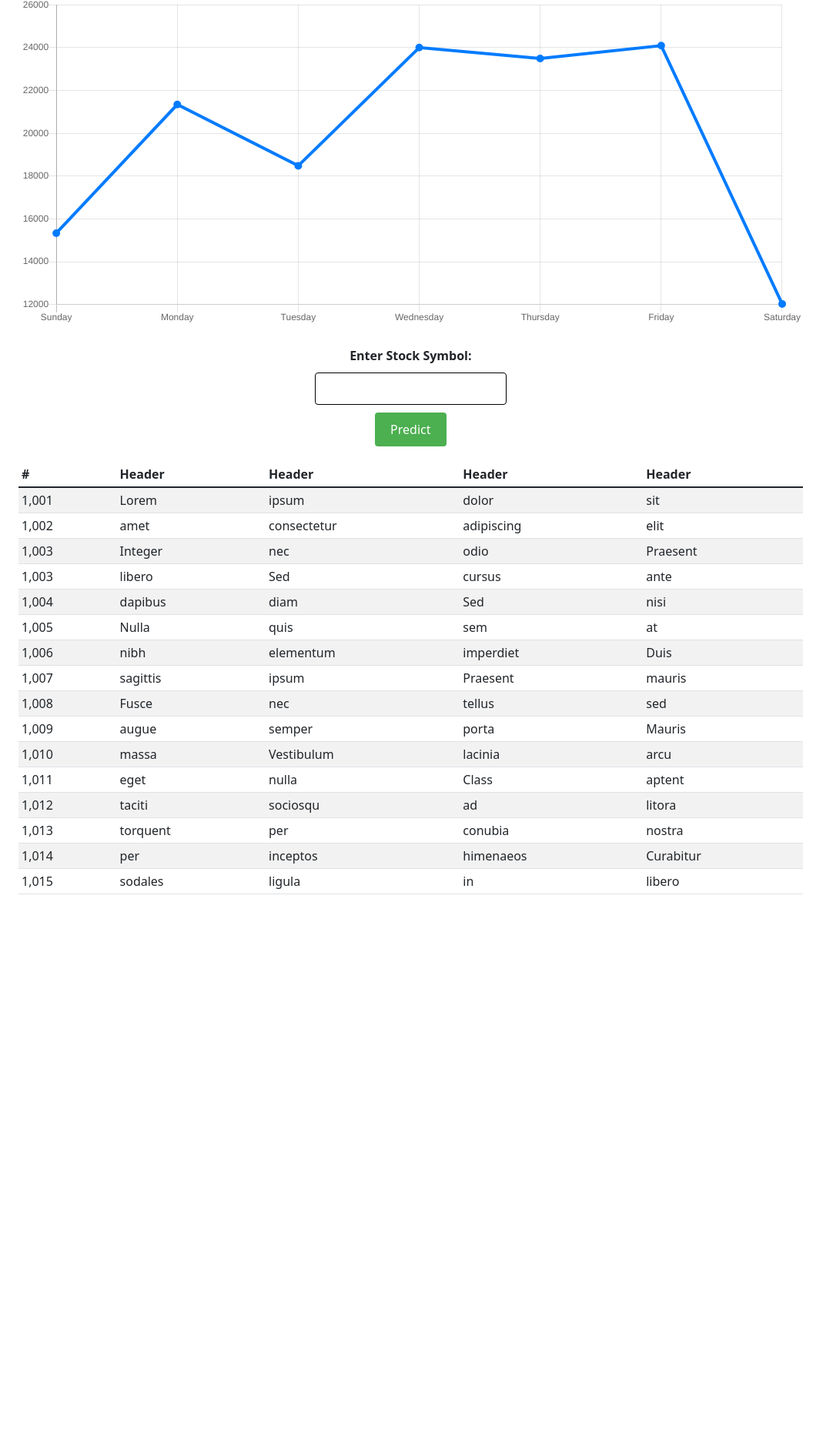
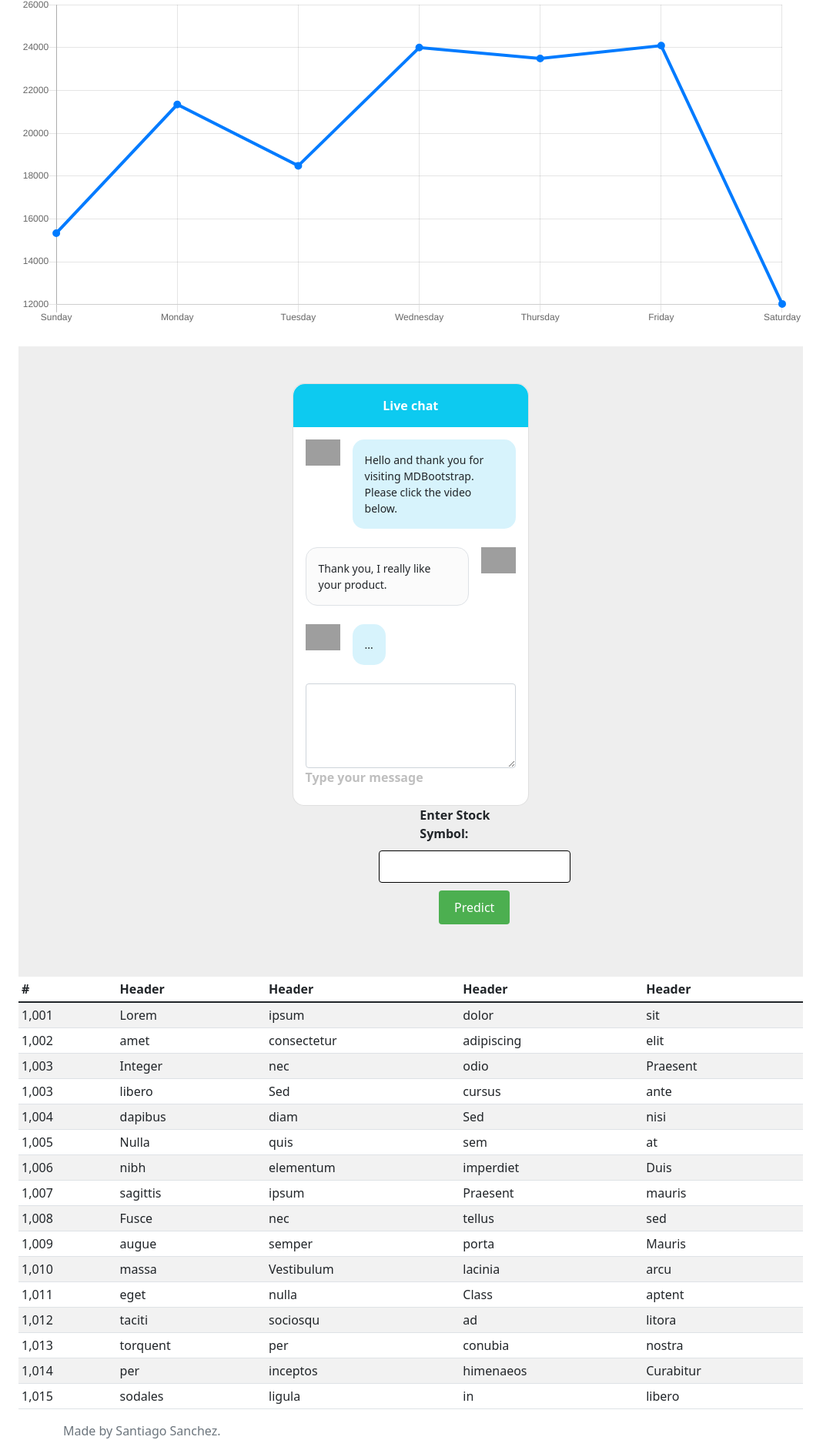
Before and after one commit to santiagoSSAA/BullishNeuralNets, a Flask app: page / in a window 1280 px wide. Shown: the part 233-2104 px from the top of the page at 77% size, without its empty margins (0-1082 px from the left). Before the commit the page ends 1395 px from the top, so only its background shows below. Run offline with Flask 3, Linux system fonts and the light colour scheme; some libraries are stand-ins or nearby versions; grey boxes are pictures that could not be loaded.

Commit message:
Add more for website

```diff
--- a/static/css/style.css
+++ b/static/css/style.css
@@ -26,3 +26,79 @@ button[type="submit"] {
   border-radius: 4px;
   cursor: pointer;
 }
+
+#chat1 .form-outline .form-control~.form-notch div {
+  pointer-events: none;
+  border: 1px solid;
+  border-color: #eee;
+  box-sizing: border-box;
+  background: transparent;
+}
+
+#chat1 .form-outline .form-control~.form-notch .form-notch-leading {
+  left: 0;
+  top: 0;
+  height: 100%;
+  border-right: none;
+  border-radius: .65rem 0 0 .65rem;
+}
+
+#chat1 .form-outline .form-control~.form-notch .form-notch-middle {
+  flex: 0 0 auto;
+  max-width: calc(100% - 1rem);
+  height: 100%;
+  border-right: none;
+  border-left: none;
+}
+
+#chat1 .form-outline .form-control~.form-notch .form-notch-trailing {
+  flex-grow: 1;
+  height: 100%;
+  border-left: none;
+  border-radius: 0 .65rem .65rem 0;
+}
+
+#chat1 .form-outline .form-control:focus~.form-notch .form-notch-leading {
+  border-top: 0.125rem solid #39c0ed;
+  border-bottom: 0.125rem solid #39c0ed;
+  border-left: 0.125rem solid #39c0ed;
+}
+
+#chat1 .form-outline .form-control:focus~.form-notch .form-notch-leading,
+#chat1 .form-outline .form-control.active~.form-notch .form-notch-leading {
+  border-right: none;
+  transition: all 0.2s linear;
+}
+
+#chat1 .form-outline .form-control:focus~.form-notch .form-notch-middle {
+  border-bottom: 0.125rem solid;
+  border-color: #39c0ed;
+}
+
+#chat1 .form-outline .form-control:focus~.form-notch .form-notch-middle,
+#chat1 .form-outline .form-control.active~.form-notch .form-notch-middle {
+  border-top: none;
+  border-right: none;
+  border-left: none;
+  transition: all 0.2s linear;
+}
+
+#chat1 .form-outline .form-control:focus~.form-notch .form-notch-trailing {
+  border-top: 0.125rem solid #39c0ed;
+  border-bottom: 0.125rem solid #39c0ed;
+  border-right: 0.125rem solid #39c0ed;
+}
+
+#chat1 .form-outline .form-control:focus~.form-notch .form-notch-trailing,
+#chat1 .form-outline .form-control.active~.form-notch .form-notch-trailing {
+  border-left: none;
+  transition: all 0.2s linear;
+}
+
+#chat1 .form-outline .form-control:focus~.form-label {
+  color: #39c0ed;
+}
+
+#chat1 .form-outline .form-control~.form-label {
+  color: #bfbfbf;
+}
--- a/templates/index.html
+++ b/templates/index.html
@@ -1,5 +1,6 @@
 <!DOCTYPE html>
 <html lang="es">
+
 <head>
   <!-- Required meta tags -->
   <meta charset="UTF-8">
@@ -9,15 +10,18 @@
   <title>{{title}}</title>
 
   <!--Bootstrap-->
-    <link href="https://cdn.jsdelivr.net/npm/bootstrap@5.1.3/dist/css/bootstrap.min.css" rel="stylesheet" integrity="sha384-1BmE4kWBq78iYhFldvKuhfTAU6auU8tT94WrHftjDbrCEXSU1oBoqyl2QvZ6jIW3" crossorigin="anonymous">
+  <link href="https://cdn.jsdelivr.net/npm/bootstrap@5.1.3/dist/css/bootstrap.min.css" rel="stylesheet"
+    integrity="sha384-1BmE4kWBq78iYhFldvKuhfTAU6auU8tT94WrHftjDbrCEXSU1oBoqyl2QvZ6jIW3" crossorigin="anonymous">
 
+  <!--Footer Sticky-->
+  <link href="sticky-footer.css" rel="stylesheet">
 
 
   <!--CSS StyleSheet-->
-    <link rel="stylesheet" href="{{ url_for('static', filename='css/style.css') }}"
+  <link rel="stylesheet" href="{{ url_for('static', filename='css/style.css') }}">
 </head>
+
 <body>
-
   <!--Nav bar-->
   <nav class="navbar navbar-dark sticky-top bg-dark flex-md-nowrap-0">
     <a class="navbar-brand col-sm-3 col-md-2 mr-0" href="#">BullishNN</a>
@@ -31,13 +35,16 @@
   <!--Container for content-->
   <div class="container-fluid">
     <div class="row">
-
       <div class="col-md-9 ml-sm-auto col-lg-10 pt-3 px-4" role="main">
-          <div style="position: absolute; inset: 0px; overflow: hidden; pointer-events: none; visibility: hidden; z-index: -1;" class="chartjs-size-monitor">
-            <div class="chartjs-size-monitor-expand" style="position:absolute;left:0;top:0;right:0;bottom:0;overflow:hidden;pointer-events:none;visibility:hidden;z-index:-1;">
+        <div
+          style="position: absolute; inset: 0px; overflow: hidden; pointer-events: none; visibility: hidden; z-index: -1;"
+          class="chartjs-size-monitor">
+          <div class="chartjs-size-monitor-expand"
+            style="position:absolute;left:0;top:0;right:0;bottom:0;overflow:hidden;pointer-events:none;visibility:hidden;z-index:-1;">
             <div style="position:absolute;width:1000000px;height:1000000px;left:0;top:0"></div>
           </div>
-            <div class="chartjs-size-monitor-shrink" style="position:absolute;left:0;top:0;right:0;bottom:0;overflow:hidden;pointer-events:none;visibility:hidden;z-index:-1;">
+          <div class="chartjs-size-monitor-shrink"
+            style="position:absolute;left:0;top:0;right:0;bottom:0;overflow:hidden;pointer-events:none;visibility:hidden;z-index:-1;">
             <div style="position:absolute;width:200%;height:200%;left:0; top:0"></div>
           </div>
 
@@ -47,14 +54,79 @@
         </div>
 
         <!--Chart Canvas-->
-          <canvas class="my-4 chartjs-render-monitor" id="myChart" width="162" height="68" style="display: block; width: 162px; height: 68px;"></canvas>
+        <canvas class="my-4 chartjs-render-monitor" id="myChart" width="162" height="68"
+          style="display: block; width: 162px; height: 68px;"></canvas>
 
-          <!-- Initial Form -->
-          <form method="post" action="/" method="POST"  onsubmit="return validateForm()" method="post" required>
+        <!--Chat & Form-->
+        <section style="background-color: #eee;">
+          <div class="container py-5">
+
+            <div class="row d-flex justify-content-center">
+              <div class="col-md-8 col-lg-6 col-xl-4">
+
+                <!--Chat-->
+                <div class="card" id="chat1" style="border-radius: 15px;">
+                  <div
+                    class="card-header d-flex justify-content-between align-items-center p-3 bg-info text-white border-bottom-0"
+                    style="border-top-left-radius: 15px; border-top-right-radius: 15px;">
+                    <i class="fas fa-angle-left"></i>
+                    <p class="mb-0 fw-bold">Live chat</p>
+                    <i class="fas fa-times"></i>
+                  </div>
+                  <div class="card-body">
+
+                    <div class="d-flex flex-row justify-content-start mb-4">
+                      <img src="https://mdbcdn.b-cdn.net/img/Photos/new-templates/bootstrap-chat/ava1-bg.webp"
+                        alt="avatar 1" style="width: 45px; height: 100%;">
+                      <div class="p-3 ms-3" style="border-radius: 15px; background-color: rgba(57, 192, 237,.2);">
+                        <p class="small mb-0">Hello and thank you for visiting MDBootstrap. Please click the video
+                          below.</p>
+                      </div>
+                    </div>
+
+                    <div class="d-flex flex-row justify-content-end mb-4">
+                      <div class="p-3 me-3 border" style="border-radius: 15px; background-color: #fbfbfb;">
+                        <p class="small mb-0">Thank you, I really like your product.</p>
+                      </div>
+                      <img src="https://mdbcdn.b-cdn.net/img/Photos/new-templates/bootstrap-chat/ava2-bg.webp"
+                        alt="avatar 1" style="width: 45px; height: 100%;">
+                    </div>
+
+                    <div class="d-flex flex-row justify-content-start mb-4">
+                      <img src="https://mdbcdn.b-cdn.net/img/Photos/new-templates/bootstrap-chat/ava1-bg.webp"
+                        alt="avatar 1" style="width: 45px; height: 100%;">
+                      <div class="p-3 ms-3" style="border-radius: 15px; background-color: rgba(57, 192, 237,.2);">
+                        <p class="small mb-0">...</p>
+                      </div>
+                    </div>
+
+                    <div data-mdb-input-init class="form-outline">
+                      <textarea class="form-control" id="textAreaExample" rows="4"></textarea>
+                      <label class="form-label" for="textAreaExample">Type your message</label>
+                    </div>
+
+                  </div>
+                </div>
+
+                <!--Form-->
+                <div class="row">
+                  <div class="col-md-6">
+                    </div>
+                  <div class="col-md-6">
+                    <form method="post" action="/" onsubmit="return validateForm()" method="post" required>
                       <label for="stock_symbol">Enter Stock Symbol:</label>
                       <input type="text" id="stock_symbol" name="stock_symbol">
                       <button type="submit">Predict</button>
                     </form>
+                  </div>
+                </div>
+
+              </div>
+            </div>
+
+          </div>
+        </section>
+
 
         <!--Table Sheet-->
         <div class="table-responsive">
@@ -189,14 +261,25 @@
     </div>
   </div>
 
+  <!--Footer-->
+  <footer class="footer">
+    <div class="container">
+      <span class="text-muted">Made by Santiago Sanchez.</span>
+    </div>
+  </footer>
+
 
   <!--Javascript scripts-->
 
   <!--Script for load js code faster-->
-    <script src="https://code.jquery.com/jquery-3.2.1.slim.min.js" integrity="sha384-KJ3o2DKtIkvYIK3UENzmM7KCkRr/rE9/Qpg6aAZGJwFDMVNA/GpGFF93hXpG5KkN" crossorigin="anonymous"></script>
+  <script src="https://code.jquery.com/jquery-3.2.1.slim.min.js"
+    integrity="sha384-KJ3o2DKtIkvYIK3UENzmM7KCkRr/rE9/Qpg6aAZGJwFDMVNA/GpGFF93hXpG5KkN"
+    crossorigin="anonymous"></script>
 
   <!--Bootstrap script-->
-    <script src="https://cdn.jsdelivr.net/npm/bootstrap@5.1.3/dist/js/bootstrap.bundle.min.js" integrity="sha384-ka7Sk0Gln4gmtz2MlQnikT1wXgYsOg+OMhuP+IlRH9sENBO0LRn5q+8nbTov4+1p" crossorigin="anonymous"></script>
+  <script src="https://cdn.jsdelivr.net/npm/bootstrap@5.1.3/dist/js/bootstrap.bundle.min.js"
+    integrity="sha384-ka7Sk0Gln4gmtz2MlQnikT1wXgYsOg+OMhuP+IlRH9sENBO0LRn5q+8nbTov4+1p"
+    crossorigin="anonymous"></script>
 
   <!--Graphs-->
   <script src="https://cdn.jsdelivr.net/npm/chart.js@2.7.1/dist/Chart.min.js"></script>
@@ -207,4 +290,5 @@
   <script src="../static/js/index.js"></script>
 
 </body>
+
 </html>
```
Lines whose indentation alone changed are shown as unchanged.
